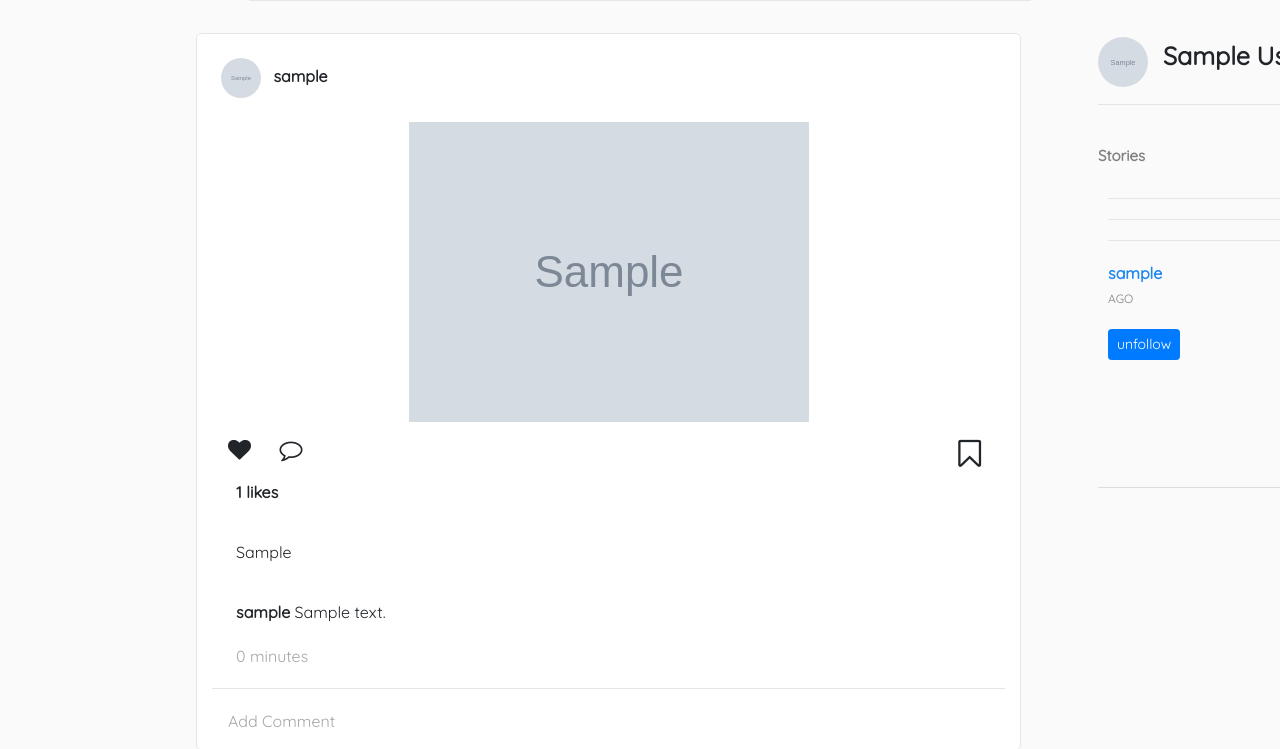
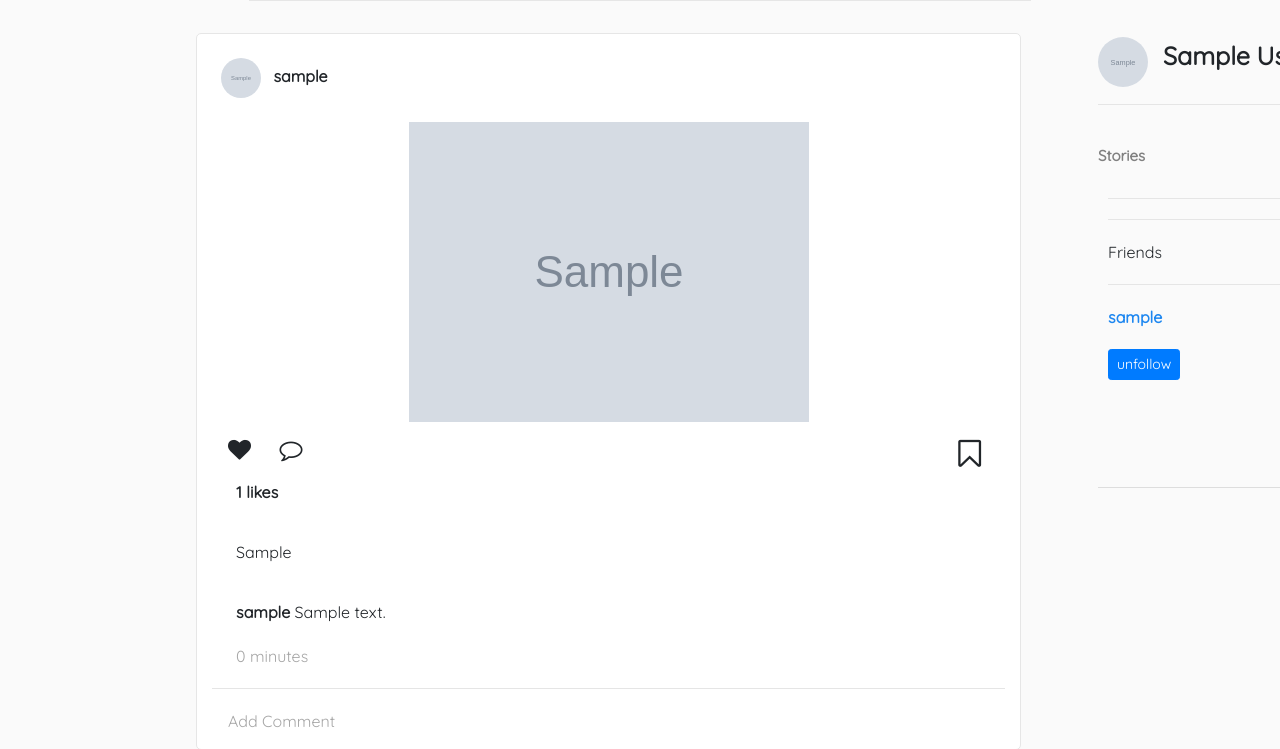
Before and after one commit to SamNgigi/Instagram, a Django app: page /home/ in a window 1280 px wide. Shown: the part 358-1107 px from the top of the page. Run offline with Django 3.2, Linux system fonts and the light colour scheme; a user stored in the database is signed in; tables that the repository leaves empty hold one stand-in row (values such as "Sample post"); grey boxes marked "Sample" are stand-in pictures; some libraries are stand-ins or nearby versions.

Commit message:
ui edits on friends list

```diff
--- a/Gram/templates/index.html
+++ b/Gram/templates/index.html
@@ -95,13 +95,13 @@
           {% endif %} {% endfor %}
           <hr>
           <div class="friend">
-
+            <p>Friends</p>
           </div>
           <hr>
           <div class="user_stories" style="margin-bottom:20px">
             {% for friend in friends %}
             {% if friend %}
-            <a href="#"><p style="font-weight:bold;font-size:16px">{{friend.username}}<br></a><span style="font-size:12px;font-weight:normal; color:grey">{{profile.time_stamp|timesince|upper}} AGO</span></p>
+            <a href="#"><p style="font-weight:bold;font-size:16px">{{friend.username}}<br></a></p>
             <a href="{% url 'follow' operation='remove' pk=friend.pk %}" class="btn btn-primary btn-sm">unfollow</a>
           </div>
           {% else %}
```
